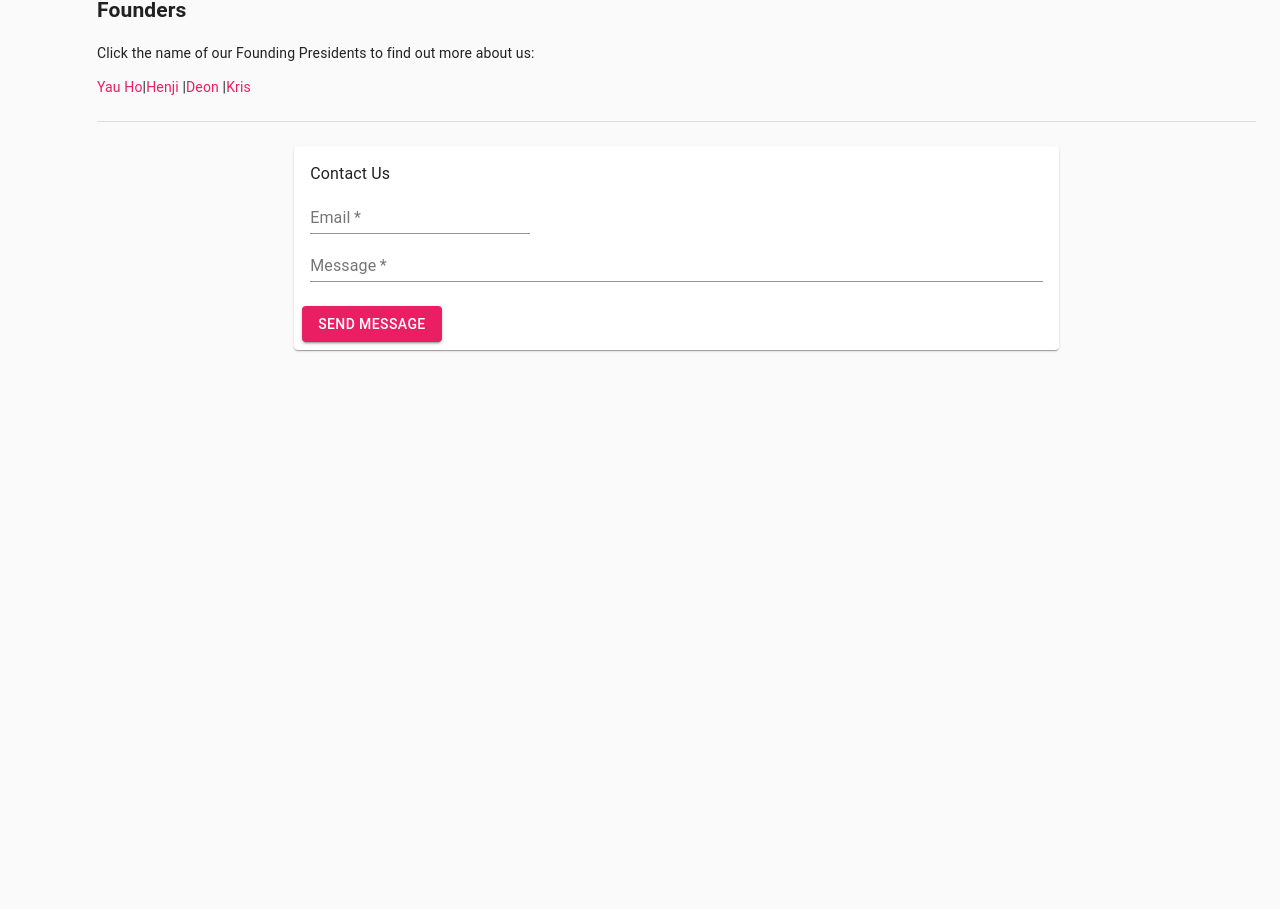
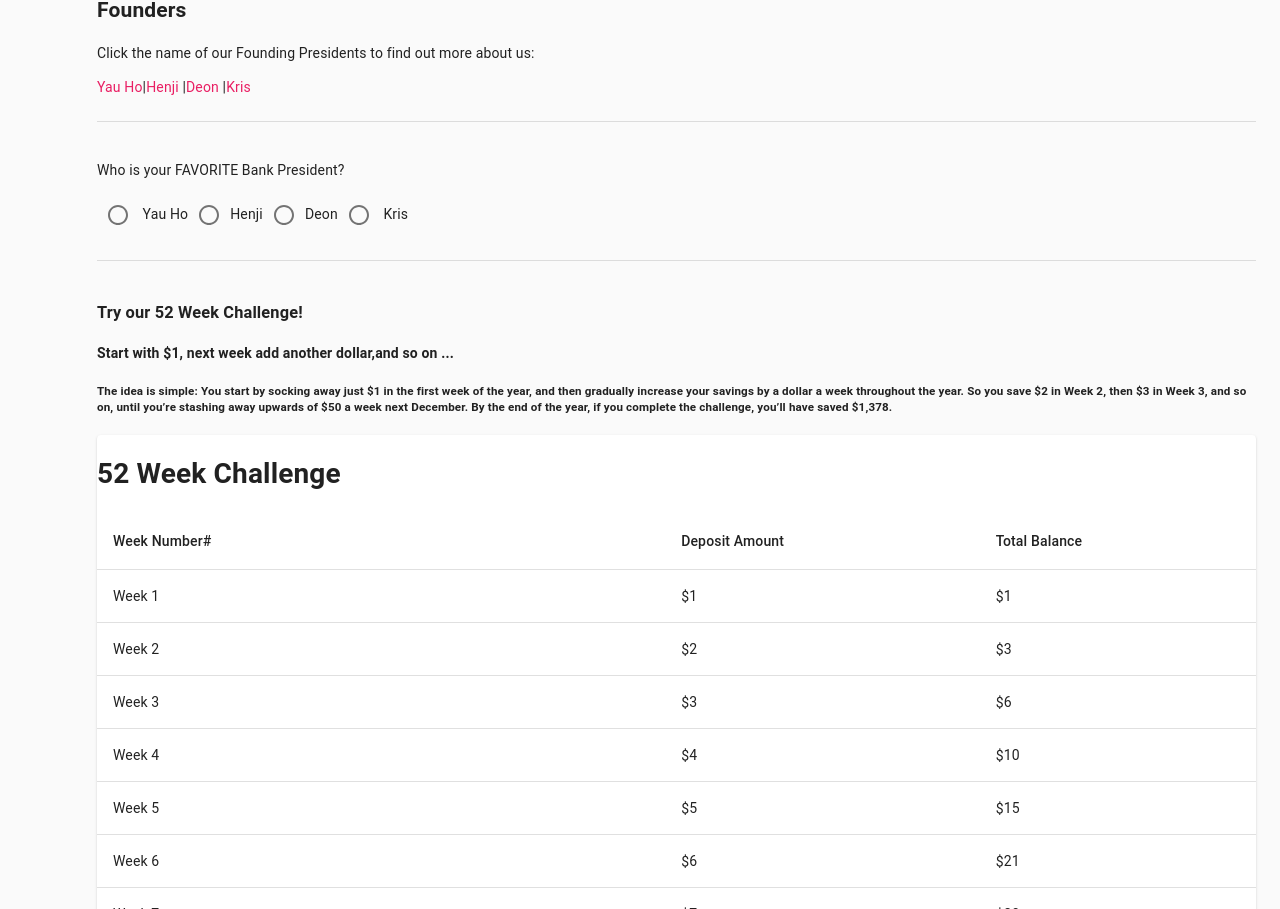
Before and after one commit to SuperArtisMickens/TTP7-CustomComponents, a React (Create React App) app: page / in a window 1280 px wide. Shown: the part 1051-1960 px from the top of the page. Before the commit the page ends 1425 px from the top, so only its background shows below. Built offline with nearby package versions, Linux system fonts and the light colour scheme.

Commit message:
Second push of changes 52week challenge and poll change

```diff
--- a/src/components/DayChallange.js
+++ b/src/components/DayChallange.js
@@ -80,6 +80,9 @@
     <>
     <h3> Try our 52 Week Challenge! </h3>
     <h4> Start with $1, next week add another dollar,and so on ...</h4>
+    <h5> The idea is simple: You start by socking away just $1 in the first week of the year, and then gradually increase your savings by a dollar a week throughout the year. So you save $2 in Week 2, then $3 in Week 3, and so on, until you’re stashing away upwards of $50 a week next December.
+
+By the end of the year, if you complete the challenge, you’ll have saved $1,378.</h5>
     <TableContainer component={Paper}>
       <Table className={classes.table} aria-label="simple table">
         <TableHead> <h1> 52 Week Challenge </h1>
--- a/src/components/MiniDrawer.js
+++ b/src/components/MiniDrawer.js
@@ -23,6 +23,9 @@
 import AppForm from './AppForm';
 import SimpleDialogDemo from './Login';
 import ContactUs from './ContactUs';
+import Poll from './Poll';
+import DayChallange from './DayChallange';
+
 
 const drawerWidth = 240;
 
@@ -192,6 +195,22 @@
 						<About_Us />
 					</Grid>
 
+					{/* Poll */}
+					<Grid item xs={12}>
+						<Divider />
+					</Grid>
+					<Grid item xs={12}>
+						<Poll />
+					</Grid>
+
+					{/* Challenge */}
+					<Grid item xs={12}>
+						<Divider />
+					</Grid>
+					<Grid item xs={12}>
+						<DayChallange />
+					</Grid>
+
 					{/* Contact Us */}
 					<Grid item xs={12}>
 						<Divider />
--- a/src/components/Poll.js
+++ b/src/components/Poll.js
@@ -36,7 +36,6 @@
         return (
             //JSX HTML goes here
             <>
-                <Box component="span" m={2}><Button />
 
 
                 <p>Who is your FAVORITE Bank President?</p>
```
